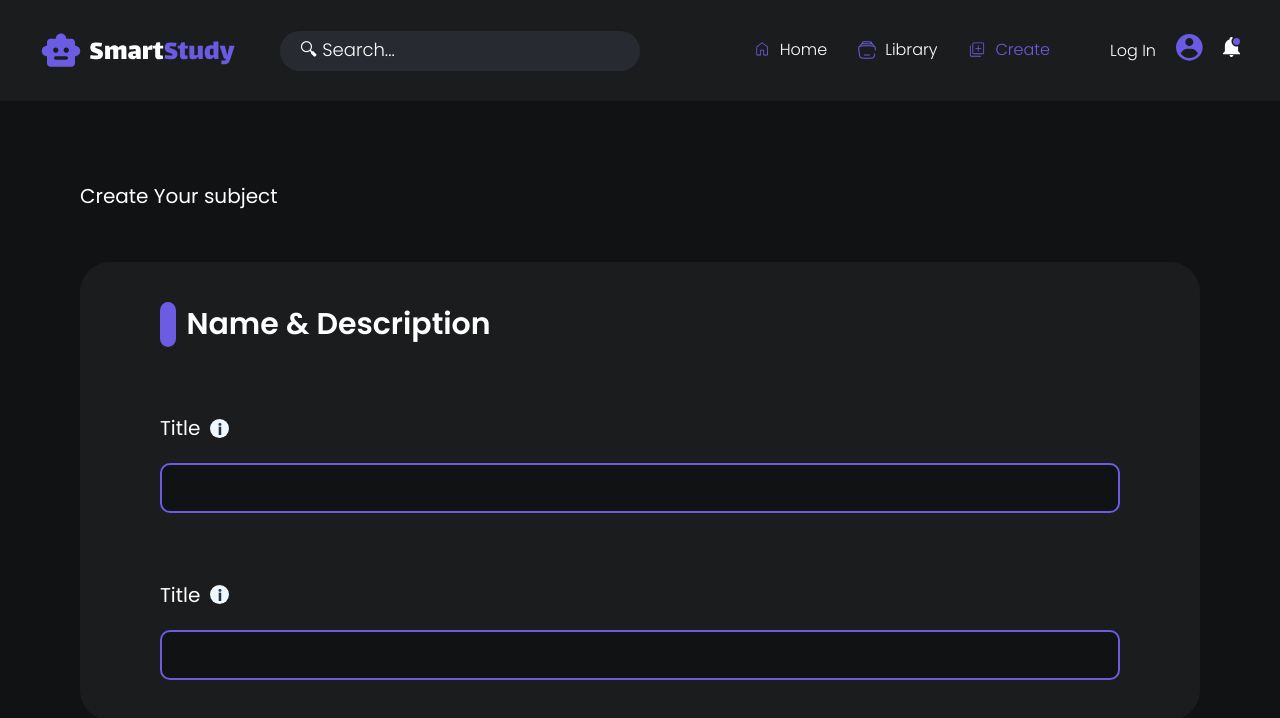
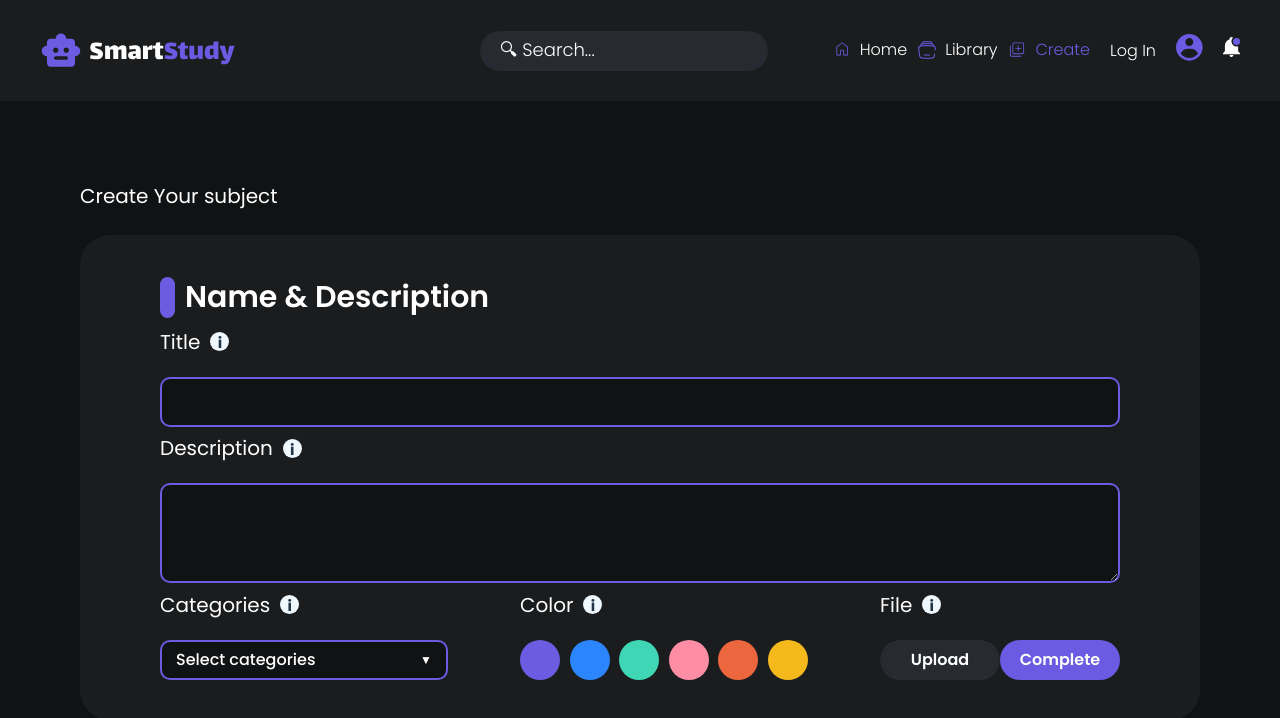
Before and after one commit to nika09-and/SmartStudy, a React (Vite) app: page /create in a window 1280 px wide. Shown: the top 718 px of the page. Built offline with nearby package versions, Linux system fonts and the light colour scheme.

Commit message:
create page changes
create page changes

```diff
--- a/src/components/button/index.jsx
+++ b/src/components/button/index.jsx
@@ -1,8 +1,16 @@
 import styles from "./index.module.css";
 
-const Button = ({ text, color }) => {
+const Button = ({ text, color, height, width, fontSize }) => {
   return (
-    <button className={styles.button} style={{ backgroundColor: color }}>
+    <button
+      className={styles.button}
+      style={{
+        backgroundColor: color,
+        height: height,
+        width: width,
+        fontSize: fontSize,
+      }}
+    >
       {text}
     </button>
   );
--- a/src/components/navigation/Navigation.module.css
+++ b/src/components/navigation/Navigation.module.css
@@ -39,3 +39,15 @@
     gap: 15px;
   }
 }
+
+@media screen and (max-width: 1600px) {
+  .navList {
+    gap: 15px;
+  }
+}
+
+@media screen and (max-width: 1400px) {
+  .navList {
+    gap: 10px;
+  }
+}
--- a/src/pages/Create/index.jsx
+++ b/src/pages/Create/index.jsx
@@ -1,7 +1,51 @@
+// ...existing code...
+import React, { useState, useRef, useEffect } from "react";
 import styles from "./index.module.css";
 import headerMark from "../../assets/form_header_start.svg";
+import Button from "../../components/button";
 
 const Create = () => {
+  // added state and helpers
+  const [selected, setSelected] = useState([]);
+  const [open, setOpen] = useState(false);
+  const dropdownRef = useRef(null);
+  const [colorSelected, setColorSelected] = useState("");
+
+  const colorOptionsList = [
+    { id: "purple", color: "#6b5ce2" },
+    { id: "blue", color: "#2B85FF" },
+    { id: "green", color: "#3ED6B5" },
+    { id: "pink", color: "#FF8EA5" },
+    { id: "orange", color: "#ED673E" },
+    { id: "yellow", color: "#F6B91C" },
+  ];
+
+  const options = [
+    { value: "quiz", label: "Quiz" },
+    { value: "test", label: "Test" },
+    { value: "flashCards", label: "Flash cards" },
+  ];
+
+  useEffect(() => {
+    const onDocClick = (e) => {
+      if (dropdownRef.current && !dropdownRef.current.contains(e.target)) {
+        setOpen(false);
+      }
+    };
+    document.addEventListener("mousedown", onDocClick);
+    return () => document.removeEventListener("mousedown", onDocClick);
+  }, []);
+
+  const toggleOption = (val) =>
+    setSelected((s) =>
+      s.includes(val) ? s.filter((x) => x !== val) : [...s, val],
+    );
+
+  const selectedLabels = selected
+    .map((v) => options.find((o) => o.value === v)?.label)
+    .filter(Boolean)
+    .join(", ");
+
   return (
     <div className={styles.container}>
       <p className={styles.title}>Create Your subject</p>
@@ -17,16 +61,100 @@ const Create = () => {
         <div className={styles.titleContainer}>
           <div className={styles.titleLine}>
             <p className={styles.title}>Title</p>
-            <div className={styles.indicator}>i</div>
+            <div className={styles.indicatorTitle}>i</div>
           </div>
           <input type="text" className={styles.titleInput} />
         </div>
         <div className={styles.titleContainer}>
-          <div className={styles.titleLine}>
-            <p className={styles.title}>Title</p>
-            <div className={styles.indicator}>i</div>
+          <div className={styles.descriptionLine}>
+            <p className={styles.description}>Description</p>
+            <div className={styles.indicatorDescription}>i</div>
           </div>
-          <input type="text" className={styles.titleInput} />
+          <textarea maxLength="300" className={styles.descriptionInput} />
+        </div>
+        <div className={styles.buttonContainer}>
+          <div className={styles.bottomLeft}>
+            <div className={styles.categoriesLine}>
+              <p className={styles.categories}>Categories</p>
+              <div className={styles.indicatorCategories}>i</div>
+            </div>
+
+            {/* replaced native select with custom multi-select dropdown */}
+            <div className={styles.categoriesSelect} ref={dropdownRef}>
+              <button
+                type="button"
+                className={styles.selectToggle}
+                onClick={() => setOpen((s) => !s)}
+              >
+                {selectedLabels || "Select categories"}
+                <span className={styles.chev}>{open ? "▲" : "▼"}</span>
+              </button>
+
+              {open && (
+                <ul className={styles.optionsList}>
+                  {options.map((opt) => (
+                    <li
+                      key={opt.value}
+                      className={styles.optionItem}
+                      onClick={() => toggleOption(opt.value)}
+                    >
+                      <input
+                        type="checkbox"
+                        checked={selected.includes(opt.value)}
+                        readOnly
+                        className={styles.optionCheckbox}
+                      />
+                      <span className={styles.checkmark}></span>
+                      <span className={styles.optionLabel}>{opt.label}</span>
+                    </li>
+                  ))}
+                </ul>
+              )}
+            </div>
+          </div>
+          <div className={styles.bottomMid}>
+            <div className={styles.colorLine}>
+              <p className={styles.color}>Color</p>
+              <div className={styles.indicatorColor}>i</div>
+            </div>
+
+            <div className={styles.colorOptions}>
+              {colorOptionsList.map((opt) => (
+                <button
+                  key={opt.id}
+                  type="button"
+                  className={`${styles.colorOption} ${
+                    colorSelected === opt.id ? styles.selectedColor : ""
+                  }`}
+                  style={{ backgroundColor: opt.color }}
+                  onClick={() => setColorSelected(opt.id)}
+                  aria-pressed={colorSelected === opt.id}
+                />
+              ))}
+            </div>
+          </div>
+          <div className={styles.bottomRight}>
+            <div className={styles.fileLine}>
+              <p className={styles.file}>File</p>
+              <div className={styles.indicatorFile}>i</div>
+            </div>
+            <div className={styles.fileUpload}>
+              <Button
+                text="Upload"
+                color="#272A30"
+                height="40px"
+                width="120px"
+                fontSize="16px"
+              />
+              <Button
+                text="Complete"
+                color="#6a5be2"
+                height="40px"
+                width="120px"
+                fontSize="16px"
+              />
+            </div>
+          </div>
         </div>
       </div>
     </div>
--- a/src/pages/Create/index.module.css
+++ b/src/pages/Create/index.module.css
@@ -8,13 +8,14 @@
   padding: 80px 80px;
   box-sizing: border-box;
   background-color: #101213;
+  overflow: hidden;
 }
 
 .form {
   display: flex;
   flex-direction: column;
   width: 100%;
-  height: 85%;
+  height: 90%;
   background-color: #1a1c1e;
   border-radius: 30px;
   padding: 40px 80px;
@@ -22,7 +23,11 @@
   justify-content: space-between;
 }
 
-.title {
+.title,
+.description,
+.categories,
+.color,
+.file {
   font-size: 40px;
   font-weight: 400;
   margin: 0;
@@ -50,14 +55,22 @@
   gap: 20px;
 }
 
-.titleLine {
+.titleLine,
+.descriptionLine,
+.categoriesLine,
+.colorLine,
+.fileLine {
   display: flex;
   flex-direction: row;
   align-items: center;
   gap: 10px;
 }
 
-.indicator {
+.indicatorTitle,
+.indicatorDescription,
+.indicatorCategories,
+.indicatorColor,
+.indicatorFile {
   width: 19px;
   height: 19px;
   border-radius: 30px;
@@ -68,7 +81,8 @@
   font-size: 15px;
 }
 
-.titleInput {
+.titleInput,
+.descriptionInput {
   width: 100%;
   height: 50px;
   border: 2px solid #6b5ce2;
@@ -80,6 +94,225 @@
   color: #ffffff;
 }
 
+.descriptionInput {
+  height: 180px;
+  resize: vertical;
+  padding: 15px 20px;
+  font-family: inherit;
+  line-height: 1.5;
+  white-space: pre-wrap;
+  word-wrap: break-word;
+  overflow-y: auto;
+}
+
 .titleInput:focus {
   outline: none;
 }
+
+.buttonContainer {
+  display: flex;
+  flex-direction: row;
+  width: 100%;
+  height: 90px;
+  justify-content: space-between;
+}
+
+.bottomLeft {
+  width: 40%;
+  display: flex;
+  flex-direction: column;
+  justify-content: space-between;
+}
+
+.bottomMid {
+  width: 40%;
+  display: flex;
+  flex-direction: column;
+  justify-content: space-between;
+}
+
+.bottomRight {
+  width: 18%;
+  display: flex;
+  flex-direction: column;
+  justify-content: space-between;
+  transition: width 1s ease-in-out;
+}
+
+.categoriesSelect {
+  width: 80%;
+  position: relative;
+  box-sizing: border-box;
+  font-size: 18px;
+  color: #ffffff;
+}
+
+option:checked {
+  background-color: #6b5ce2;
+  color: white;
+}
+
+.selectToggle {
+  width: 100%;
+  height: 40px;
+  border: 2px solid #6b5ce2;
+  background-color: #101213;
+  border-radius: 10px;
+  padding: 0 14px;
+  box-sizing: border-box;
+  font-size: 16px;
+  color: #fff;
+  display: flex;
+  align-items: center;
+  justify-content: space-between;
+  cursor: pointer;
+}
+
+.selectToggle:hover {
+  border: 2px solid #fff;
+}
+
+.selectToggle:focus {
+  border: 2px solid #6b5ce2;
+}
+
+.optionsList {
+  position: absolute;
+  top: calc(40px + 8px);
+  left: 0;
+  width: 100%;
+  max-height: 180px;
+  overflow-y: auto;
+  background: #1a1c1e;
+  border: 2px solid #6b5ce2;
+  border-radius: 10px;
+  margin: 0;
+  padding: 8px 0;
+  list-style: none;
+  z-index: 20;
+}
+
+.optionItem {
+  display: flex;
+  align-items: center;
+  gap: 10px;
+  padding: 0px 14px;
+  cursor: pointer;
+  color: #fff;
+}
+
+.optionItem:hover {
+  background: #2b2b2b; /* change this to any hover color you want */
+}
+
+.optionLabel {
+  user-select: none;
+}
+
+.chev {
+  margin-left: 10px;
+  font-size: 12px;
+}
+
+.optionCheckbox {
+  display: none;
+  background-color: #6b5ce2;
+}
+
+.checkmark {
+  width: 10px;
+  height: 10px;
+  background-color: #ccc;
+  display: inline-block;
+  border: none;
+}
+
+.optionCheckbox:checked + .checkmark {
+  background-color: #6b5ce2;
+}
+
+.colorOptions {
+  display: flex;
+  flex-direction: row;
+  justify-content: space-between;
+  width: 60%;
+}
+
+.colorOption {
+  width: 40px;
+  height: 40px;
+  border-radius: 50%;
+  cursor: pointer;
+  padding: 0;
+  box-sizing: border-box;
+  transition: all 0.2s ease-in-out;
+}
+
+.colorOption:hover {
+  scale: 1.1;
+  border: 3px solid #ffffff;
+}
+
+.colorOption:focus {
+  outline: none;
+  box-shadow: 0 0 0 4px rgba(107, 92, 226, 0.12);
+}
+
+.selectedColor {
+  border: 3px solid #ffffff;
+  box-shadow: 0 0 0 6px rgba(107, 92, 226, 0.08);
+}
+
+.fileUpload {
+  display: flex;
+  flex-direction: row;
+  justify-content: space-between;
+}
+
+@media screen and (max-width: 1600px) {
+  .bottomRight {
+    width: 20%;
+  }
+}
+
+@media screen and (max-width: 1500px) {
+  .bottomRight {
+    width: 25%;
+  }
+}
+
+@media screen and (max-width: 1400px) {
+  .colorOptions {
+    width: 70%;
+  }
+}
+
+@media screen and (max-width: 1300px) {
+  .colorOptions {
+    width: 80%;
+  }
+}
+
+@media screen and (max-width: 1200px) {
+  .colorOptions {
+    width: 90%;
+  }
+}
+
+@media screen and (max-width: 1100px) {
+  .colorOptions {
+    width: 100%;
+  }
+}
+
+@media screen and (max-height: 900px) {
+  .descriptionInput {
+    height: 150px;
+  }
+}
+
+@media screen and (max-height: 850px) {
+  .descriptionInput {
+    height: 100px;
+  }
+}
--- a/src/parts/header/index.module.css
+++ b/src/parts/header/index.module.css
@@ -72,7 +72,7 @@
 }
 
 @media screen and (max-width: 1600px) {
-  .leftSide {
+  /* .leftSide {
     width: 20%;
   }
 
@@ -82,12 +82,22 @@
 
   .rightSide {
     width: 30%;
+  } */
+
+  .logInLink {
+    margin-left: 30px;
   }
 }
 
 @media screen and (max-width: 1450px) {
-  .leftSide {
-    width: 20%;
+  .logInLink {
+    margin-left: 0px;
+  }
+}
+
+@media screen and (max-width: 1310px) {
+  .logInLink {
+    margin-left: 0px;
   }
 
   .midSide {
@@ -95,16 +105,12 @@
   }
 
   .rightSide {
-    width: 50%;
-  }
-
-  .searchInput {
-    width: 100%;
+    width: 36%;
   }
 }
 
 @media screen and (max-width: 1200px) {
-  .logInLink {
+  /* .logInLink {
     margin-left: 20px;
-  }
+  } */
 }
```
